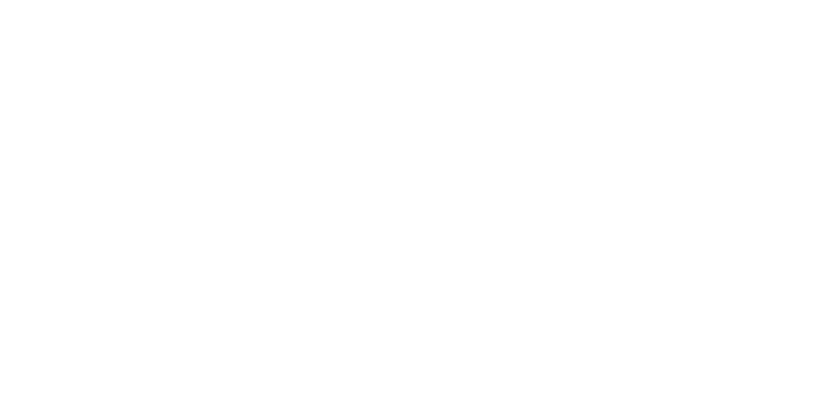
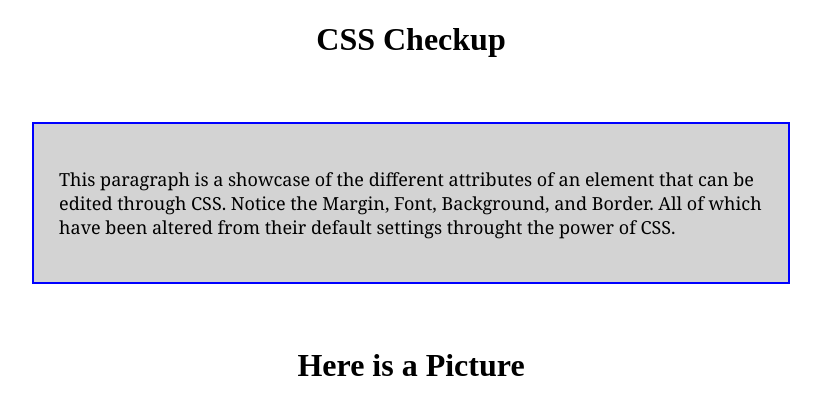
Before and after one commit to LiebesleidSam/CSS-Checkup, a plain HTML site: page index.html in a window 1280 px wide. Shown: the whole page, without its empty margins (229-1050 px from the left). Drawn offline with Linux system fonts and the light colour scheme.

Commit message:
Heading and body added

```diff
--- a/index.html
+++ b/index.html
@@ -7,6 +7,23 @@
     <title>CSS Checkup</title>
 </head>
 <body>
+    <div class="wrapper">
+        <div class="heading">
+            <h1>CSS Checkup</h1>
+        </div>
+        <div id="body-paragraph">
+            <p>
+                This paragraph is a showcase of the different attributes of an element that can be edited through CSS.
+                Notice the Margin, Font, Background, and Border.
+                All of which have been altered from their default settings throught the power of CSS.
+            </p>
+        </div>
+        <div class="heading">
+            <h1>Here is a Picture</h1>
+        </div>
+        <div>
 
+        </div>
+    </div>
 </body>
 </html>
--- a/main.css
+++ b/main.css
@@ -0,0 +1,12 @@
+.heading {
+    text-align: center;
+}
+
+#body-paragraph {
+    margin: 5% 20%;
+    padding: 2%;
+    font-size: large;
+    font-family: Georgia, 'Times New Roman', Times, serif;
+    border: 2px solid blue;
+    background-color: lightgray;
+}
```
